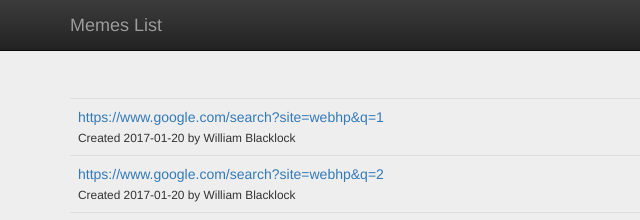
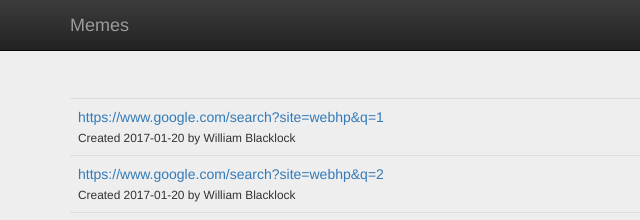
Before and after one commit to jhblacklock/memes-lister, a plain HTML site: page index.html in a window 1280 px wide. Shown: the top 220 px of the page, 0-640 px from the left. Drawn offline with nearby package versions, Linux system fonts and the light colour scheme.

Commit message:
remove lister

```diff
--- a/index.html
+++ b/index.html
@@ -30,7 +30,7 @@
     <nav class="navbar navbar-inverse navbar-fixed-top" role="navigation">
       <div class="container">
         <div class="navbar-header">
-          <span class="navbar-brand">Memes List</span>
+          <span class="navbar-brand">Memes</span>
         </div>
 
       </div>
```
